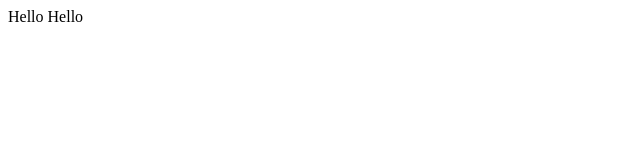
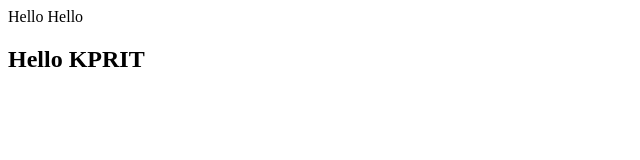
Before and after one commit to riteshkprit/first_lab, a plain HTML site: page index.html in a window 1280 px wide. Shown: the whole page, without its empty margins (0-640 px from the left). Drawn offline with Linux system fonts and the light colour scheme.

Commit message:
Update index.html

```diff
--- a/index.html
+++ b/index.html
@@ -1,2 +1,3 @@
 <h> Hello </h>
 <h> Hello </h>
+<h2> Hello KPRIT</h2>
```
